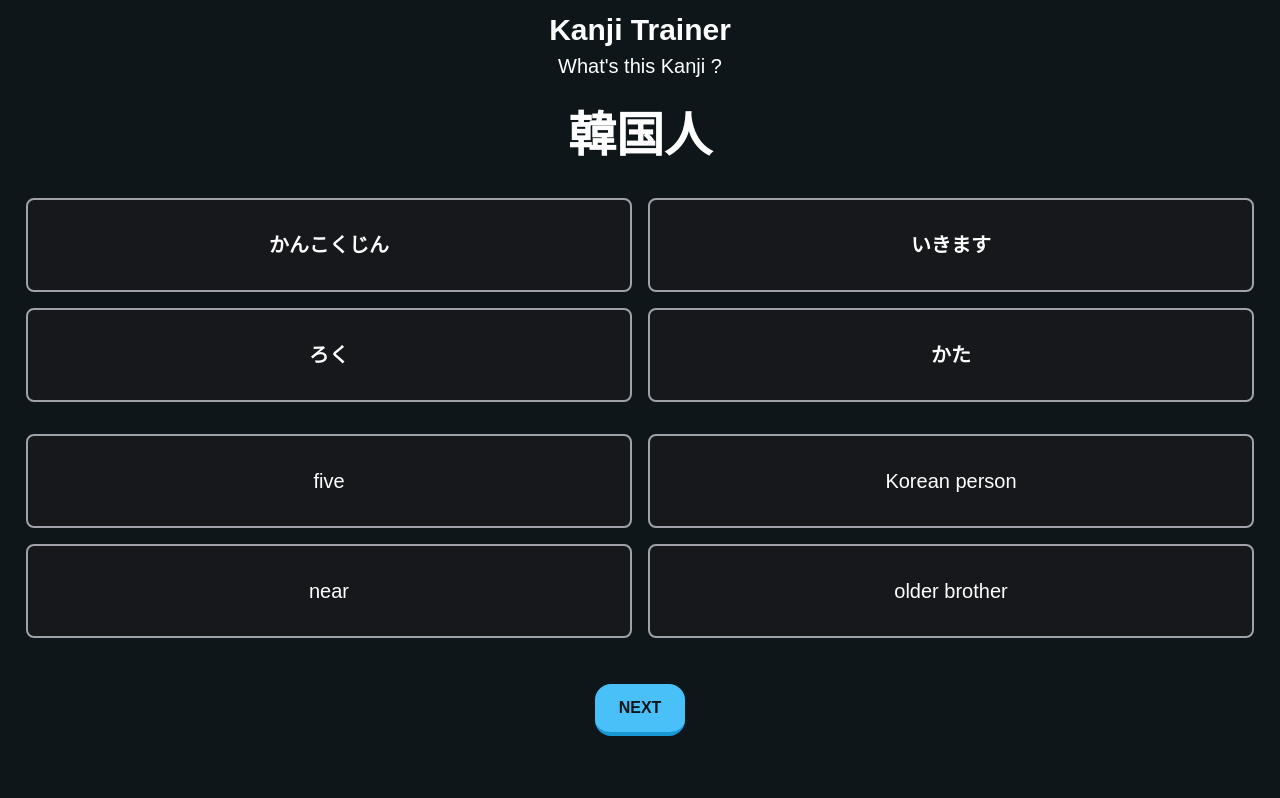
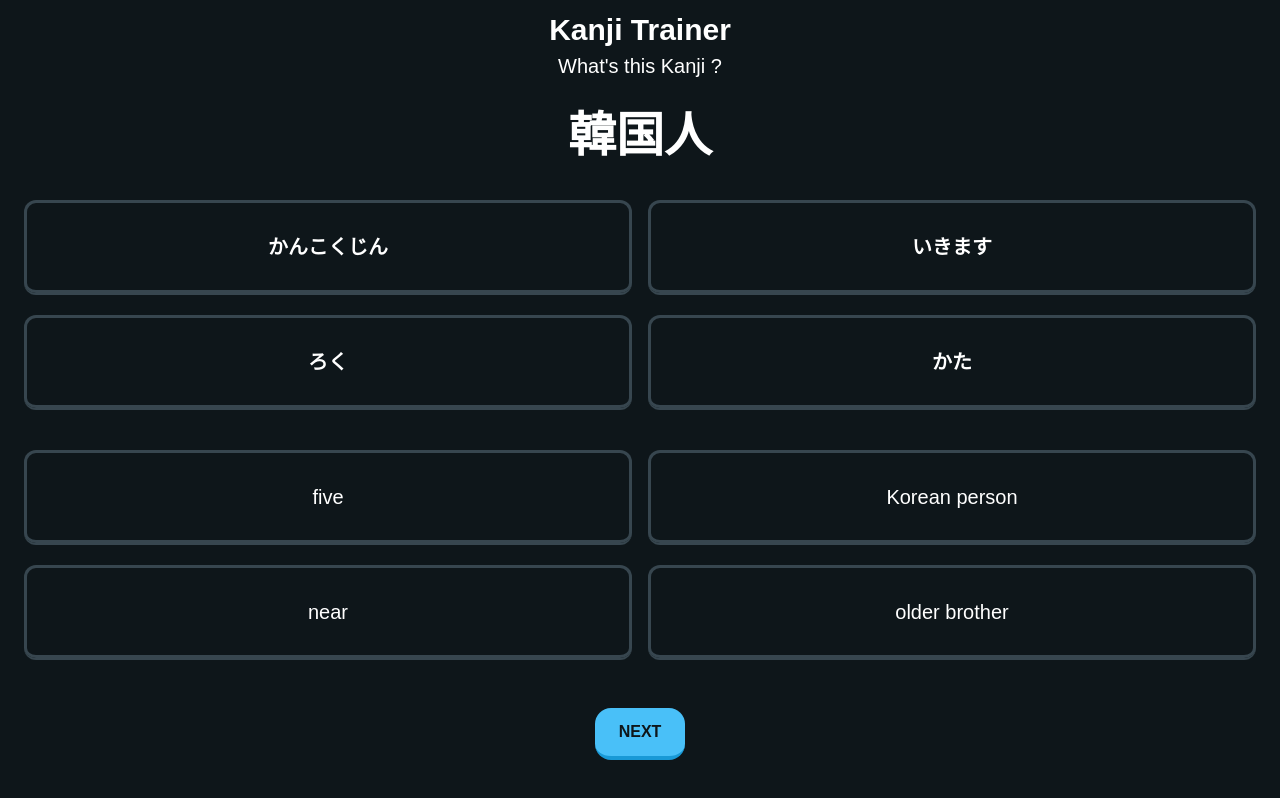
Before and after one commit to naokiji/kanji-trainer, a Nuxt app: page / in a window 1280 px wide. Built offline with nearby package versions, Linux system fonts and the light colour scheme; a web font is replaced by a local one.

Commit message:
overall styling

```diff
--- /dev/null
+++ b/components/ActionButtonBlue.vue
@@ -0,0 +1,5 @@
+<template>
+  <button class="rounded-2xl px-6 py-3 bg-duo-blue font-bold text-duo-grey-dark border-b-4 border-b-duo-blue-dark active:bg-duo-blue-light active:border-b-0 active:border-t-4 active:border-t-duo-grey-dark">
+    <slot/>
+  </button>
+</template>
--- a/components/BaseKanji.vue
+++ b/components/BaseKanji.vue
@@ -5,7 +5,7 @@
       <p class="text-xl mt-1">What's this Kanji ?</p>
       <p class="text-5xl font-bold mt-8">{{ question.kanji }}</p>
 
-      <div class="mt-10 grid grid-cols-2 gap-y-5 gap-x-5 px-7">
+      <div class="mt-10 grid grid-cols-2 gap-y-5 gap-x-4 px-6">
         <ChoiceButton
             class="font-bold"
             v-for="answer in answerPoolReading"
@@ -17,7 +17,7 @@
         </ChoiceButton>
       </div>
 
-      <div class="mt-9 grid grid-cols-2 gap-y-5 gap-x-5 px-7">
+      <div class="mt-10 grid grid-cols-2 gap-y-5 gap-x-4 px-6">
         <ChoiceButton
             v-for="answer in answerPoolMeaning"
             :is-right="meaningChoice === answer && meaningChoice === question.meaning"
@@ -27,11 +27,12 @@
           {{ answer }}
         </ChoiceButton>
       </div>
-      <button
-          @click="reload()"
-          class="mt-12 rounded-2xl px-6 py-3 bg-duo-blue font-bold text-duo-grey-dark border-b-4 border-b-duo-blue-dark active:bg-duo-blue-light active:border-b-0 active:border-t-4 active:border-t-duo-grey-dark">
+      <ActionButtonBlue
+          @click="reload"
+          class="mt-12"
+      >
         NEXT
-      </button>
+      </ActionButtonBlue>
     </div>
   </section>
 </template>
@@ -39,6 +40,7 @@
 <script setup>
 import data from '~/assets/data.json'
 import ChoiceButton from "./ChoiceButton";
+import ActionButtonBlue from "./ActionButtonBlue";
 
 function getRandomKanji() {
   return data[Math.floor(Math.random() * data.length)];
--- a/components/ChoiceButton.vue
+++ b/components/ChoiceButton.vue
@@ -1,9 +1,9 @@
 <template>
   <button
-      class="text-xl outline outline-2 outline-zinc-400 rounded-md min-h-[90px] px-2 bg-zinc-900/75 active:bg-zinc-800 active:outline-4"
+      class="text-xl bg-duo-grey-dark ring ring-inset ring-duo-grey-lighter border-b-2 border-duo-grey-lighter rounded-xl min-h-[95px] px-2 active:bg-duo-grey-light active:border-b-0 active:border-t-2 active:border-duo-grey-dark active:ring-duo-blue-dark active:text-duo-blue-dark"
       :class="{
-      'text-green-400 outline-green-400': props.isRight,
-      'text-red-400 outline-red-400': props.isWrong,
+      'text-duo-green ring-duo-green border-b-duo-green': props.isRight,
+      'text-duo-red ring-duo-red border-b-duo-red': props.isWrong,
     }"
   >
     <slot/>
--- a/tailwind.config.js
+++ b/tailwind.config.js
@@ -13,6 +13,7 @@ module.exports = {
           dark: '#1899d6',
         },
         'duo-grey': {
+          lighter: '#37464f',
           light: '#202f36',
           DEFAULT: '#131f24',
           dark: '#0e161a',
```
